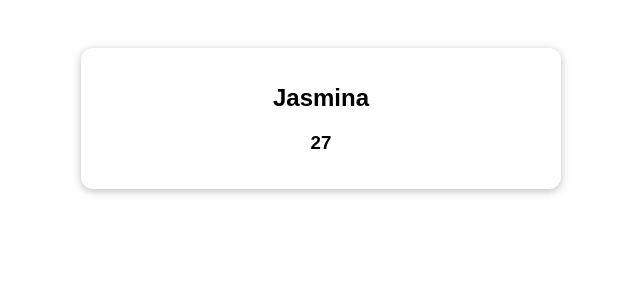
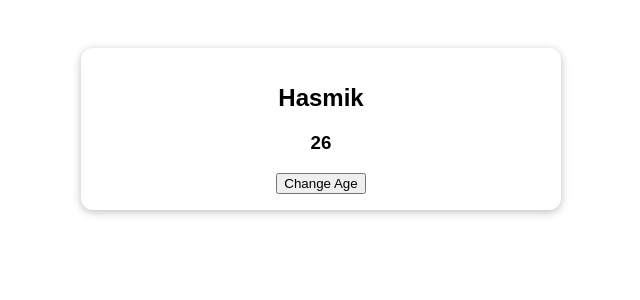
Before and after one commit to hasmikmejlumyan/Composition-api-usage, a Vue app: page / in a window 1280 px wide. Shown: the top 300 px of the page, without its empty margins (319-959 px from the left). Built offline with nearby package versions, Linux system fonts and the light colour scheme; the HTML template or start-up script is replaced by a standard one.

Commit message:
[Lesson-19] added implemention for methods into composition Api

```diff
--- a/src/App.vue
+++ b/src/App.vue
@@ -2,6 +2,7 @@
   <section class="container">
     <h2>{{ user.name }}</h2>
     <h3>{{ user.age }}</h3>
+    <button @click='setAge'>Change Age</button>
   </section>
 </template>
 
@@ -18,16 +19,11 @@ export default {
       age: 26,
     });
 
+    const setNewAge = () => {
+      user.age = 27;
+    }
 
-    setTimeout(() => {
-      // uName.value = "Jasmina";
-      // uAge.value = "27";
-
-      user.name = "Jasmina";
-      user.age = 27;
-    }, 2000);
-
-    return { user: user };
+    return { user: user, setAge: setNewAge };
   },
 };
 </script>
```
